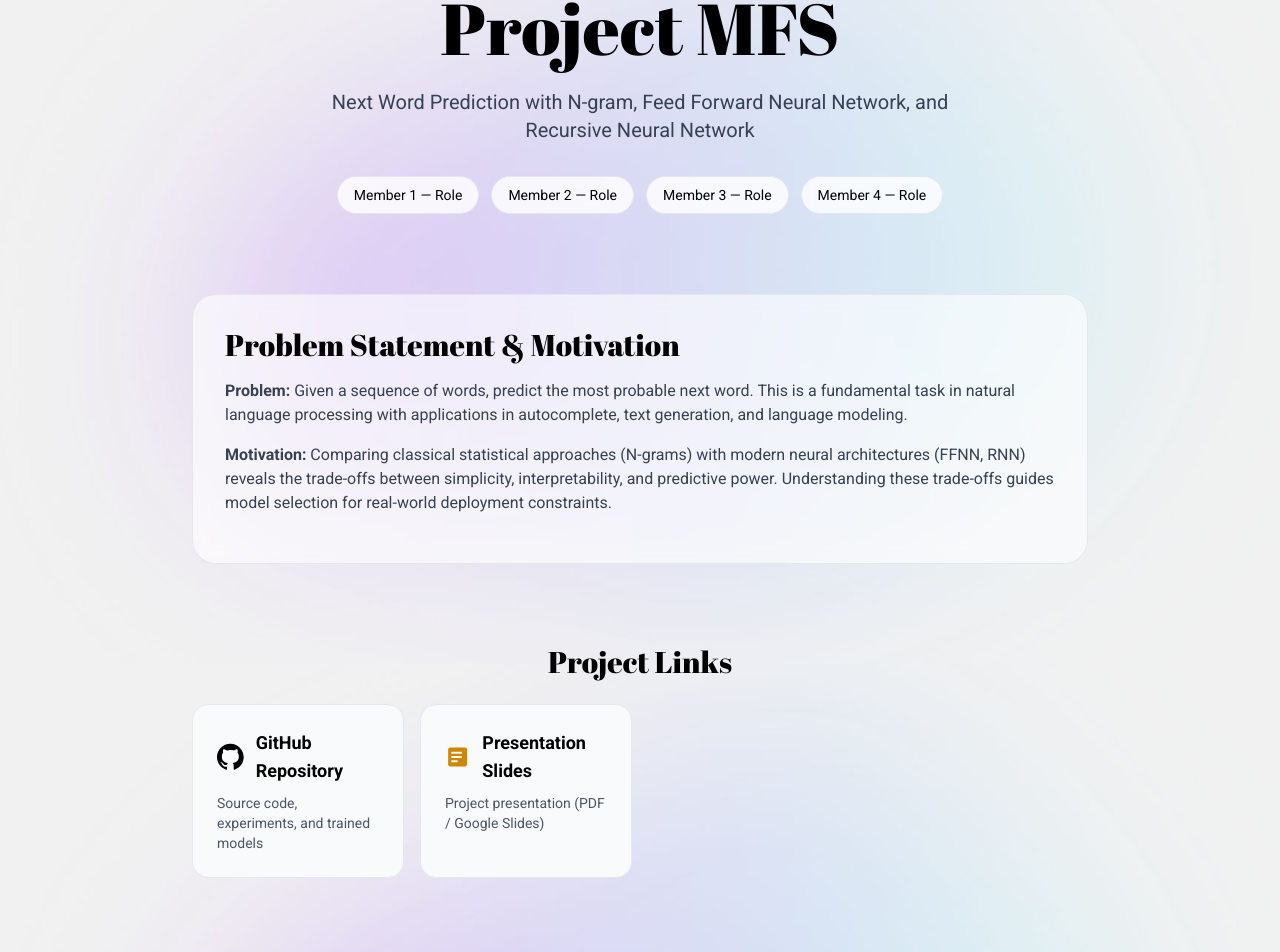
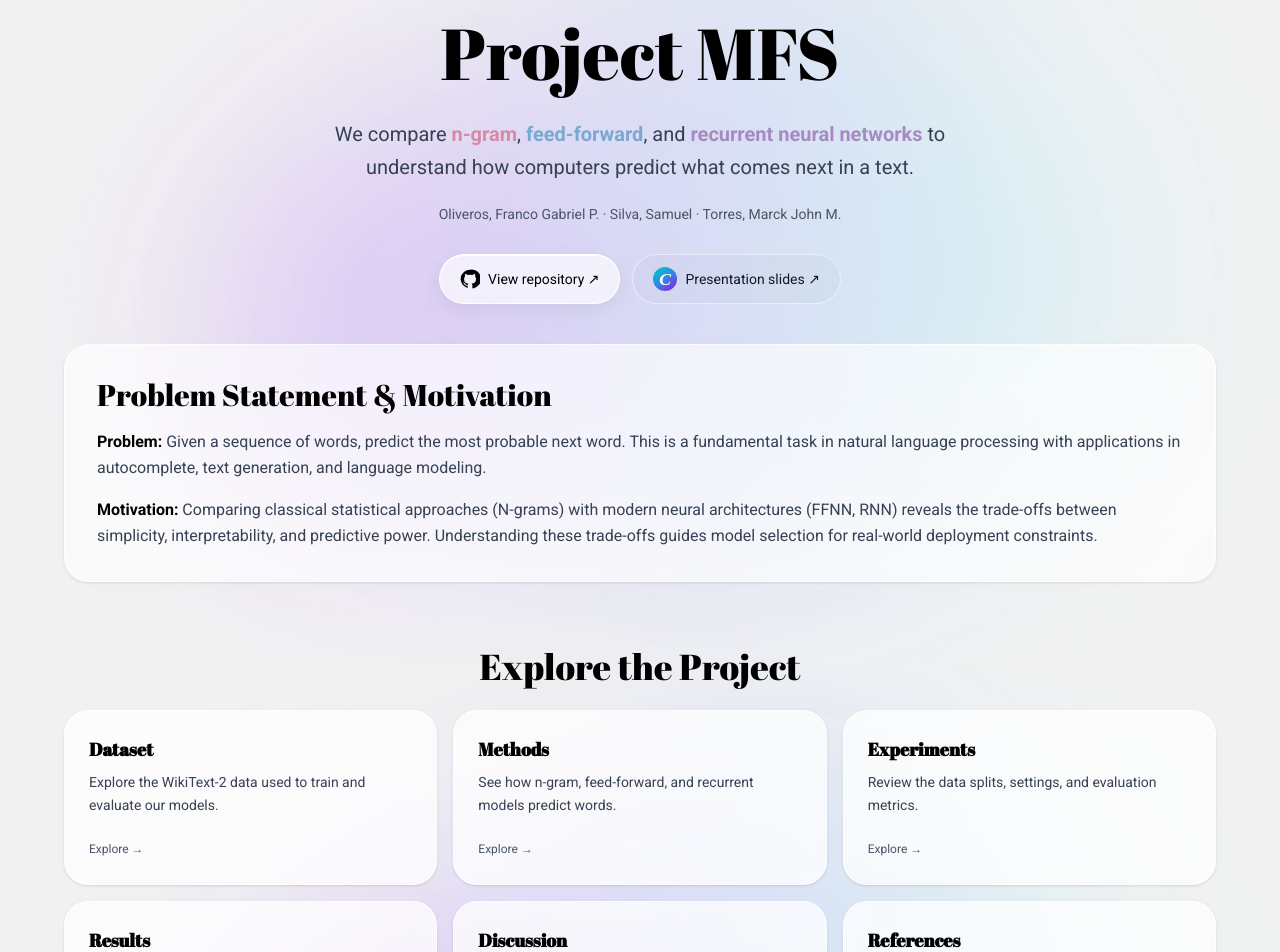
Before and after one commit to francogabrieloliveros/project-mfs, a Next.js app in the folder page/: page / in a window 1280 px wide. Shown: the part 136-1088 px from the top of the page. Built offline with nearby package versions, Linux system fonts and the light colour scheme.

Commit message:
[CHORE] Issued Home page done and FFNN References

```diff
--- a/page/src/app/page.tsx
+++ b/page/src/app/page.tsx
@@ -1,165 +1,133 @@
 import Link from "next/link";
 
-export default function Home() {
-  const groupMembers = [
-    "Member 1 — Role",
-    "Member 2 — Role",
-    "Member 3 — Role",
-    "Member 4 — Role",
-  ];
-
-  const sections = [
+const projectAreas = [
   {
     href: "/dataset",
     title: "Dataset",
-      desc: "Source, size, features, target & preprocessing",
+    description: "Explore the WikiText-2 data used to train and evaluate our models.",
   },
   {
     href: "/methods",
     title: "Methods",
-      desc: "N-gram, FFNN, RNN — how they work & implementation",
+    description: "See how n-gram, feed-forward, and recurrent models predict words.",
   },
   {
     href: "/experiments",
     title: "Experiments",
-      desc: "Data splits, metrics, hyperparameters",
+    description: "Review the data splits, settings, and evaluation metrics.",
   },
   {
     href: "/results",
     title: "Results",
-      desc: "Comparison tables & figures across all models",
+    description: "Compare model performance on next-word prediction.",
   },
   {
     href: "/discussion",
     title: "Discussion",
-      desc: "Analysis, limitations & future improvements",
+    description: "Read what the results show, along with limitations and future work.",
   },
   {
     href: "/references",
     title: "References",
-      desc: "Citations, disclosures & links",
+    description: "Find the sources and tools used throughout the project.",
   },
 ];
 
+export default function Home() {
   return (
-    <main className="flex-1 min-h-screen py-32 px-8">
-      <div className="max-w-4xl mx-auto">
-        {/* Hero Section */}
-        <section className="text-center mb-20">
-          <h1 className="font-abril text-5xl md:text-7xl mb-6 text-black">
+    <>
+      <section className="px-6 pb-20 pt-28 md:pb-24 md:pt-36">
+        <div className="mx-auto max-w-6xl">
+          <header className="mx-auto mb-10 max-w-3xl text-center">
+            <h1 className="font-abril mb-5 text-5xl leading-tight text-black sm:text-6xl md:text-7xl">
               Project MFS
             </h1>
-          <p className="text-xl text-gray-700 mb-8 max-w-2xl mx-auto">
-            Next Word Prediction with N-gram, Feed Forward Neural Network, and
-            Recursive Neural Network
+            <p className="mx-auto max-w-2xl text-lg leading-relaxed text-gray-700 md:text-xl">
+              We compare <span className="font-semibold text-[#d889a7]">n-gram</span>,{" "}
+              <span className="font-semibold text-[#79a9cf]">feed-forward</span>, and{" "}
+              <span className="font-semibold text-[#a68bc1]">recurrent neural networks</span>{" "}
+              to understand how computers predict what comes next in a text.
             </p>
-
-          <div className="flex flex-wrap justify-center gap-3 mb-12">
-            {groupMembers.map((member, i) => (
-              <span
-                key={i}
-                className="bg-white/80 backdrop-blur-sm px-4 py-2 rounded-full text-sm border border-gray-200"
-              >
-                {member}
-              </span>
-            ))}
-          </div>
-        </section>
-
-        {/* Problem Statement & Motivation */}
-        <section className="mb-20 p-8 bg-white/60 backdrop-blur-sm rounded-3xl border border-gray-200">
-          <h2 className="font-abril text-3xl mb-4 text-black">
-            Problem Statement & Motivation
-          </h2>
-          <div className="prose max-w-none text-gray-700">
-            <p className="mb-4">
-              <strong>Problem:</strong> Given a sequence of words, predict the
-              most probable next word. This is a fundamental task in natural
-              language processing with applications in autocomplete, text
-              generation, and language modeling.
+            <p className="mt-5 text-sm leading-relaxed text-gray-600">
+              Oliveros, Franco Gabriel P. <span aria-hidden="true">·</span>{" "}
+              Silva, Samuel <span aria-hidden="true">·</span> Torres, Marck John M.
             </p>
-            <p className="mb-4">
-              <strong>Motivation:</strong> Comparing classical statistical
-              approaches (N-grams) with modern neural architectures (FFNN, RNN)
-              reveals the trade-offs between simplicity, interpretability, and
-              predictive power. Understanding these trade-offs guides model
-              selection for real-world deployment constraints.
-            </p>
-          </div>
-        </section>
-
-        {/* Project Links */}
-        <section className="mb-20">
-          <h2 className="font-abril text-3xl mb-6 text-black text-center">
-            Project Links
-          </h2>
-          <div className="grid grid-cols-1 md:grid-cols-2 lg:grid-cols-4 gap-4">
+            <div className="mt-7 flex flex-wrap justify-center gap-3">
               <a
                 href="https://github.com/francogabrieloliveros/project-mfs"
                 target="_blank"
                 rel="noopener noreferrer"
-              className="group p-6 bg-gray-50 rounded-2xl border border-gray-200 hover:border-black/50 hover:shadow-lg transition-all flex flex-col"
+                className="inline-flex items-center gap-2 rounded-full border border-white/90 bg-white/65 px-5 py-3 text-sm font-medium text-black shadow-[inset_0_1px_0_rgba(255,255,255,0.95),0_6px_20px_rgba(0,0,0,0.06)] backdrop-blur-2xl transition hover:bg-white/85"
               >
-              <div className="flex items-center gap-3 mb-2">
-                <svg
-                  className="w-8 h-8 text-black group-hover:scale-110 transition"
-                  fill="currentColor"
-                  viewBox="0 0 24 24"
-                >
-                  <path d="M12 0C5.374 0 0 5.373 0 12c0 5.302 3.438 9.8 8.207 11.387.599.111.793-.261.793-.577v-2.234c-3.338.726-4.033-1.416-4.033-1.416-.546-1.387-1.333-1.756-1.333-1.756-1.089-.745.083-.729.083-.729 1.205.084 1.839 1.237 1.839 1.237 1.07 1.834 2.807 1.304 3.492.997.107-.775.418-1.305.762-1.604-2.665-.305-5.467-1.334-5.467-5.931 0-1.311.469-2.381 1.236-3.221-.124-.303-.535-1.524.117-3.176 0 0 1.008-.322 3.301 1.23A11.509 11.509 0 0112 5.803c1.02.005 2.047.138 3.006.404 2.291-1.552 3.297-1.23 3.297-1.23.653 1.653.242 2.874.118 3.176.77.84 1.235 1.911 1.235 3.221 0 4.609-2.807 5.624-5.479 5.921.43.372.823 1.102.823 2.222v3.293c0 .319.192.694.801.576C20.566 21.797 24 17.3 24 12c0-6.627-5.373-12-12-12z" />
+                <svg aria-hidden="true" viewBox="0 0 24 24" className="h-5 w-5 fill-current">
+                  <path d="M12 .8a11.2 11.2 0 0 0-3.54 21.83c.56.1.77-.24.77-.54v-2.1c-3.14.68-3.8-1.33-3.8-1.33-.5-1.3-1.25-1.65-1.25-1.65-1.02-.7.08-.69.08-.69 1.13.08 1.72 1.16 1.72 1.16 1 .1.75 2.25 3.35 1.6.1-.73.4-1.23.72-1.51-2.5-.29-5.13-1.25-5.13-5.57 0-1.23.44-2.23 1.16-3.02-.12-.29-.5-1.43.1-2.98 0 0 .95-.3 3.08 1.15a10.7 10.7 0 0 1 5.61 0c2.14-1.45 3.08-1.15 3.08-1.15.61 1.55.23 2.69.12 2.98.72.79 1.15 1.79 1.15 3.02 0 4.33-2.63 5.27-5.14 5.56.41.35.77 1.03.77 2.08v3.09c0 .3.2.65.78.54A11.2 11.2 0 0 0 12 .8Z" />
                 </svg>
-                <span className="font-semibold text-lg">GitHub Repository</span>
-              </div>
-              <p className="text-gray-600 text-sm">
-                Source code, experiments, and trained models
-              </p>
+                View repository ↗
               </a>
               <a
-              href="https://docs.google.com/presentation/d/your-slides"
+                href="https://canva.link/2nbkshkl40cf0r4"
                 target="_blank"
                 rel="noopener noreferrer"
-              className="group p-6 bg-gray-50 rounded-2xl border border-gray-200 hover:border-black/50 hover:shadow-lg transition-all flex flex-col"
+                className="inline-flex items-center gap-2 rounded-full border border-white/50 bg-black/2 px-5 py-3 text-sm font-medium text-gray-900 backdrop-blur-sm transition hover:bg-black/5"
               >
-              <div className="flex items-center gap-3 mb-2">
-                <svg
-                  className="w-8 h-8 text-yellow-600 group-hover:scale-110 transition"
-                  fill="currentColor"
-                  viewBox="0 0 24 24"
-                >
-                  <path d="M19 3H5c-1.1 0-2 .9-2 2v14c0 1.1.9 2 2 2h14c1.1 0 2-.9 2-2V5c0-1.1-.9-2-2-2zm-7 14H6v-2h6v2zm4-4H6v-2h10v2zm0-4H6V7h10v2z" />
+                <svg aria-hidden="true" viewBox="0 0 48 48" className="h-6 w-6 shrink-0">
+                  <defs>
+                    <linearGradient id="canva-mark" x1="8" y1="4" x2="40" y2="44" gradientUnits="userSpaceOnUse">
+                      <stop offset="0" stopColor="#00c4cc" />
+                      <stop offset="0.52" stopColor="#3584e4" />
+                      <stop offset="1" stopColor="#7d2ae8" />
+                    </linearGradient>
+                  </defs>
+                  <circle cx="24" cy="24" r="24" fill="url(#canva-mark)" />
+                  <text x="24" y="35" textAnchor="middle" fill="white" fontFamily="cursive" fontSize="35" fontStyle="italic" fontWeight="700">C</text>
                 </svg>
-                <span className="font-semibold text-lg">
-                  Presentation Slides
-                </span>
-              </div>
-              <p className="text-gray-600 text-sm">
-                Project presentation (PDF / Google Slides)
-              </p>
+                Presentation slides ↗
               </a>
             </div>
-        </section>
+          </header>
 
-        {/* Navigation Cards */}
-        <section>
-          <h2 className="font-abril text-3xl mb-8 text-center text-black">
+          <article className="mb-16 rounded-3xl border border-white/70 bg-white/65 p-6 shadow-sm backdrop-blur-sm md:p-8">
+            <h2 className="font-abril mb-4 text-2xl text-black md:text-3xl">
+              Problem Statement &amp; Motivation
+            </h2>
+            <p className="mb-4 text-sm leading-relaxed text-gray-700 md:text-base">
+              <strong className="text-black">Problem:</strong> Given a sequence
+              of words, predict the most probable next word. This is a
+              fundamental task in natural language processing with applications
+              in autocomplete, text generation, and language modeling.
+            </p>
+            <p className="text-sm leading-relaxed text-gray-700 md:text-base">
+              <strong className="text-black">Motivation:</strong> Comparing
+              classical statistical approaches (N-grams) with modern neural
+              architectures (FFNN, RNN) reveals the trade-offs between
+              simplicity, interpretability, and predictive power. Understanding
+              these trade-offs guides model selection for real-world deployment
+              constraints.
+            </p>
+          </article>
+
+          <h2 className="font-abril mb-6 text-center text-3xl text-black md:text-4xl">
             Explore the Project
           </h2>
-          <div className="grid grid-cols-1 md:grid-cols-2 lg:grid-cols-3 gap-6">
-            {sections.map((section) => (
+          <div className="grid grid-cols-1 gap-4 sm:grid-cols-2 lg:grid-cols-3">
+            {projectAreas.map((area) => (
               <Link
-                key={section.href}
-                href={section.href}
-                className="group p-6 bg-white/60 backdrop-blur-sm rounded-3xl border border-gray-200 hover:border-black/50 hover:shadow-xl transition-all duration-300"
+                key={area.href}
+                href={area.href}
+                className="group min-h-40 rounded-3xl border border-white/70 bg-white/75 p-6 shadow-sm backdrop-blur-sm transition hover:-translate-y-1 hover:border-black/20 hover:bg-white/90 hover:shadow-md"
               >
-                <h3 className="font-abril text-2xl mb-3 text-black group-hover:text-gray-800">
-                  {section.title}
-                </h3>
-                <p className="text-gray-600">{section.desc}</p>
+                <h2 className="mb-2 text-lg font-bold text-black">{area.title}</h2>
+                <p className="mb-5 text-sm leading-relaxed text-gray-700">
+                  {area.description}
+                </p>
+                <span className="text-xs font-medium text-gray-600 group-hover:text-black">
+                  Explore →
+                </span>
               </Link>
             ))}
           </div>
+        </div>
       </section>
-      </div>
-    </main>
+    </>
   );
 }
--- a/page/src/app/references/page.tsx
+++ b/page/src/app/references/page.tsx
@@ -13,6 +13,17 @@ const references: string[] = [
   "StatQuest with Josh Starmer. (2022, July 11). Recurrent neural networks (RNNs), clearly explained!!! [Video]. YouTube. https://youtu.be/AsNTP8Kwu80",
   "StatQuest with Josh Starmer. (2022, November 7). Long short-term memory (LSTM), clearly explained [Video]. YouTube. https://youtu.be/YCzL96nL7j0",
   "dida. (2026, November 18). What is an LSTM neural network? https://dida.do/what-is-an-lstm-neural-network",
+  "The Coding Train. (n.d.). 10.12: Neural networks: Feedforward algorithm part 1 - the nature of code [Video]. YouTube. Retrieved November 22, 2026, from https://www.youtube.com/watch?v=qWK7yW8oS0I",
+  "Neural networks from scratch - p.1 intro and neuron code - YouTube. (n.d.). Www.Youtube.Com. Retrieved November 22, 2026, from https://www.youtube.com/watch?v=Wo5dMEP_BbI&list=PLQVvvaa0QuDcjD5BAw2DxE6OF2tius3V3",
+  "Chia, A. (2024, May 9). An introduction to batch processing. Splunk. https://www.splunk.com/en_us/blog/learn/batch-processing.html",
+  "GeeksforGeeks. (2024, June 20). Feedforward neural network. GeeksforGeeks. https://www.geeksforgeeks.org/deep-learning/feedforward-neural-network/",
+  "Mehra, V. (2025, September 16). Feed-forward neural networks explained: A complete tutorial. Datacamp.Com; DataCamp. https://www.datacamp.com/tutorial/feed-forward-neural-networks-explained",
+  "Dr. Amir-Hossein Karimi. (2026, November 12). Lecture 09 part 05 -- feed-forward neural networks [Video]. YouTube. https://www.youtube.com/watch?v=Ts9chOhkc80",
+  "Labate, D. (2024). Deep learning and neural networks. https://www.math.uh.edu/~dlabate/Lecture_6373_01.pdf",
+  "Studyopedia Editorial Staff. (2024, October 6). Feedforward neural networks (FNN). Studyopedia. https://studyopedia.com/deep-learning/feedforward-neural-networks/",
+  "A very basic introduction to feed-forward neural networks - DZone AI. (n.d.). Dzone.Com. Retrieved November 22, 2026, from https://dzone.com/articles/the-very-basic-introduction-to-feed-forward-neural",
+  "Understanding feedforward neural networks | LearnOpenCV. (2017, October 9). https://learnopencv.com/understanding-feedforward-neural-networks/",
+  "scgupta. (n.d.). Feedforward neural networks: The foundation of deep learning. Scgupta. Retrieved November 22, 2026, from https://www.ml4devs.com/what-is/feedforward-neural-networks/",
 ];
 
 export default function ReferencesPage() {
```
Also changed, not shown: page/src/components/Header.tsx (line endings or trailing spaces), 1 other file (tests, documents, lock files or other folders). Lines whose indentation alone changed are shown as unchanged.
